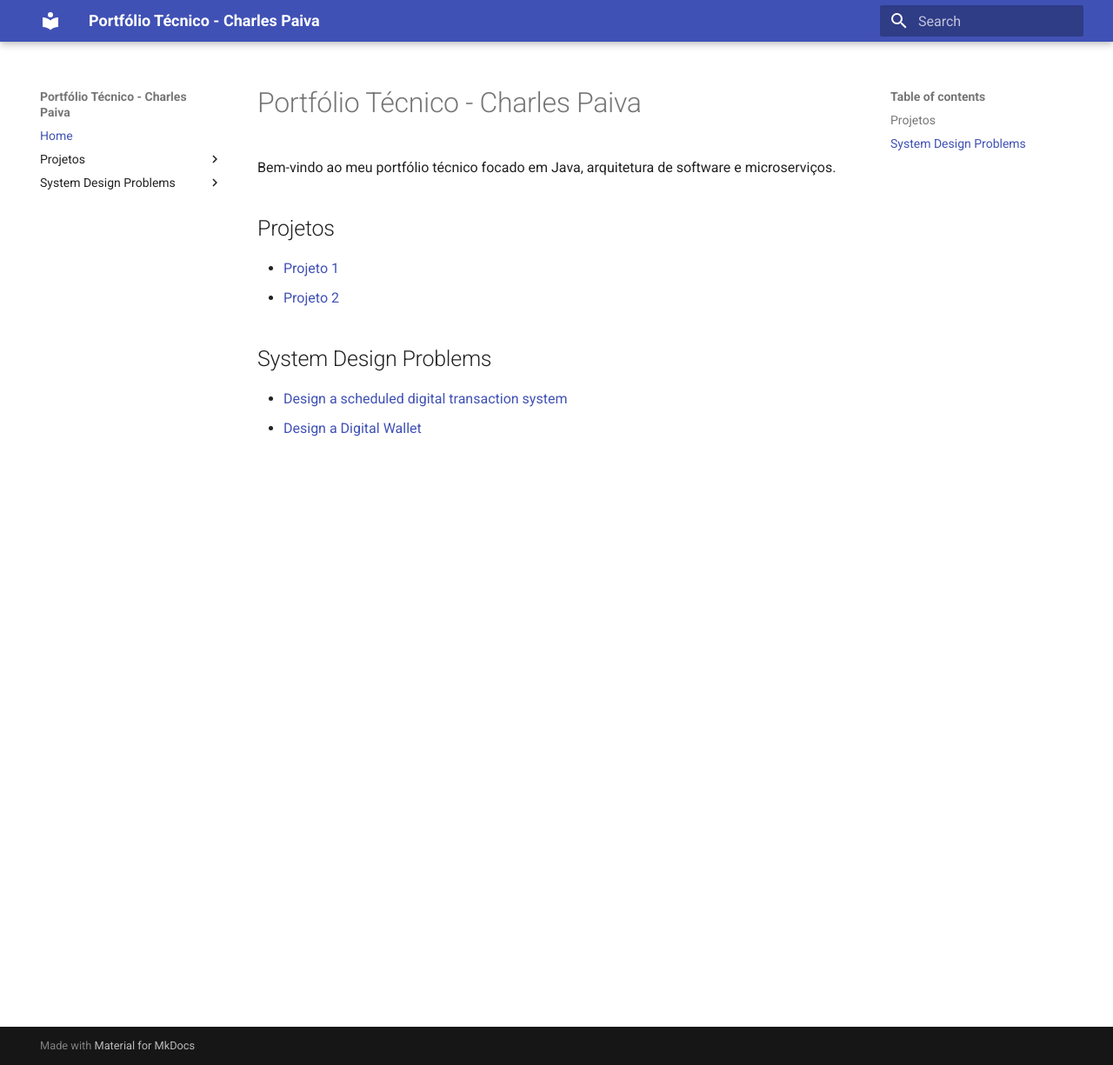
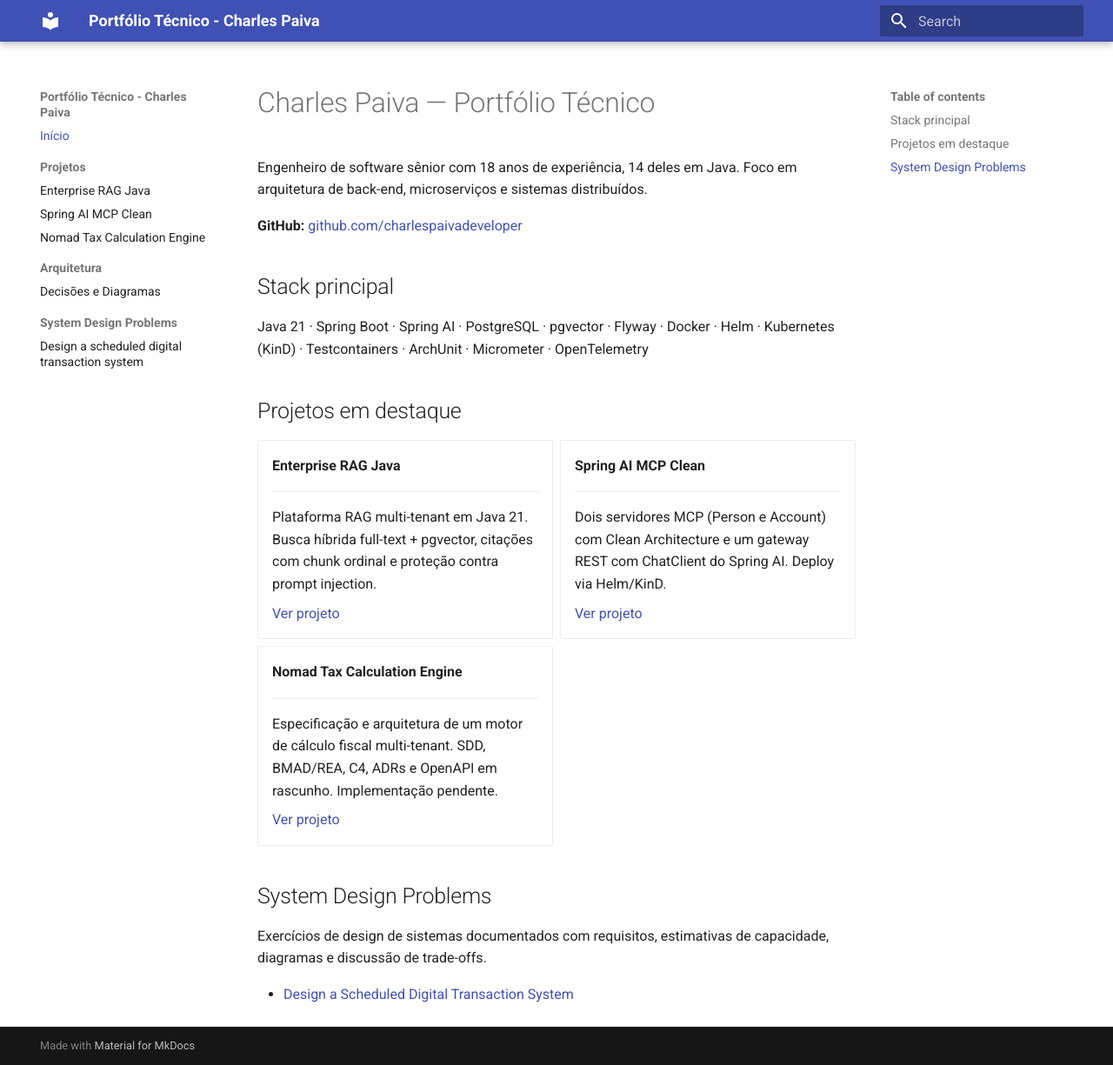
Before and after one commit to charlespaivadeveloper/portfolio-tecnico, an MkDocs documentation site: the page built from docs/index.md, in a window 1280 px wide and 1225 px high. Shown: the whole window at 87% size. Built offline with MkDocs 1.6.1 and Material for MkDocs 9.7.7, drawn with Linux system fonts in a browser that asks for light colours.

Commit message:
Add portfolio structure and project pages (steps 2-3)
- Replace placeholder nav with Inicio/Projetos/Arquitetura/System Design
- Remove projeto1.md placeholder
- Add index.md with bio, stack and three project cards
- Add enterprise-rag-java.md, spring-ai-mcp-clean.md, nomad-tax-calculation-engine.md
- Add arquitetura/index.md with cross-project ADR index
- Fix mkdocs.yaml: remove codehilite conflict, fix emoji extension path,
  add tabbed alternate_style, deduplicate pymdownx.details

Co-Authored-By: Claude Sonnet 4.6 <noreply@anthropic.com>

```diff
--- a/docs/index.md
+++ b/docs/index.md
@@ -1,13 +1,46 @@
-# Portfólio Técnico - Charles Paiva
+# Charles Paiva — Portfólio Técnico
 
-Bem-vindo ao meu portfólio técnico focado em Java, arquitetura de software e microserviços.
+Engenheiro de software sênior com 18 anos de experiência, 14 deles em Java. Foco em arquitetura de back-end, microserviços e sistemas distribuídos.
 
-## Projetos
+**GitHub:** [github.com/charlespaivadeveloper](https://github.com/charlespaivadeveloper)
+<!-- TODO: adicionar URL do LinkedIn -->
 
-- [Projeto 1](projetos/projeto1.md)
-- [Projeto 2](projetos/projeto2.md)
+## Stack principal
+
+Java 21 · Spring Boot · Spring AI · PostgreSQL · pgvector · Flyway · Docker · Helm · Kubernetes (KinD) · Testcontainers · ArchUnit · Micrometer · OpenTelemetry
+
+## Projetos em destaque
+
+<div class="grid cards" markdown>
+
+-   **Enterprise RAG Java**
+
+    ---
+
+    Plataforma RAG multi-tenant em Java 21. Busca híbrida full-text + pgvector, citações com chunk ordinal e proteção contra prompt injection.
+
+    [Ver projeto](projetos/enterprise-rag-java.md)
+
+-   **Spring AI MCP Clean**
+
+    ---
+
+    Dois servidores MCP (Person e Account) com Clean Architecture e um gateway REST com ChatClient do Spring AI. Deploy via Helm/KinD.
+
+    [Ver projeto](projetos/spring-ai-mcp-clean.md)
+
+-   **Nomad Tax Calculation Engine**
+
+    ---
+
+    Especificação e arquitetura de um motor de cálculo fiscal multi-tenant. SDD, BMAD/REA, C4, ADRs e OpenAPI em rascunho. Implementação pendente.
+
+    [Ver projeto](projetos/nomad-tax-calculation-engine.md)
+
+</div>
 
 ## System Design Problems
 
-- [Design a scheduled digital transaction system](system-design-problems/design-a-scheduled-digital-transaction-system.md)
-- [Design a Digital Wallet](system-design-problems/design-a-digital-wallet.md)
+Exercícios de design de sistemas documentados com requisitos, estimativas de capacidade, diagramas e discussão de trade-offs.
+
+- [Design a Scheduled Digital Transaction System](system-design-problems/design-a-scheduled-digital-transaction-system.md)
--- a/mkdocs.yaml
+++ b/mkdocs.yaml
@@ -4,21 +4,27 @@ use_directory_urls: true
 docs_dir: docs
 theme:
   name: material
+  features:
+    - content.code.copy
+    - navigation.sections
+    - navigation.top
 nav:
-  - Home: index.md
+  - Início: index.md
   - Projetos:
-      - Projeto 1: projetos/projeto1.md
-      - Projeto 2: projetos/projeto2.md
+      - Enterprise RAG Java: projetos/enterprise-rag-java.md
+      - Spring AI MCP Clean: projetos/spring-ai-mcp-clean.md
+      - Nomad Tax Calculation Engine: projetos/nomad-tax-calculation-engine.md
+  - Arquitetura:
+      - Decisões e Diagramas: arquitetura/index.md
   - System Design Problems:
       - Design a scheduled digital transaction system: system-design-problems/design-a-scheduled-digital-transaction-system.md
-
 
 markdown_extensions:
   - meta
   - pymdownx.details
   - pymdownx.superfences
-  - pymdownx.tabbed
-  - pymdownx.details
+  - pymdownx.tabbed:
+      alternate_style: true
   - pymdownx.snippets
   - pymdownx.tasklist
   - pymdownx.tilde
@@ -26,17 +32,17 @@ markdown_extensions:
   - pymdownx.magiclink
   - pymdownx.betterem:
       smart_enable: all
-  - pymdownx.highlight
+  - pymdownx.highlight:
+      anchor_linenums: true
   - pymdownx.inlinehilite
   - pymdownx.keys
   - pymdownx.mark
   - pymdownx.caret
   - pymdownx.emoji:
-      emoji_index: !!python/name:materialx.emoji.twemoji
-      emoji_generator: !!python/name:materialx.emoji.to_svg
+      emoji_index: !!python/name:material.extensions.emoji.twemoji
+      emoji_generator: !!python/name:material.extensions.emoji.to_svg
   - attr_list
   - admonition
-  - codehilite
   - toc:
       permalink: true
   - md_in_html
```
Also changed, not shown: docs/arquitetura/index.md (added, +73 -0 lines), docs/projetos/enterprise-rag-java.md (added, +117 -0 lines), docs/projetos/nomad-tax-calculation-engine.md (added, +130 -0 lines), docs/projetos/projeto1.md (deleted, +0 -7 lines), docs/projetos/spring-ai-mcp-clean.md (added, +167 -0 lines).
